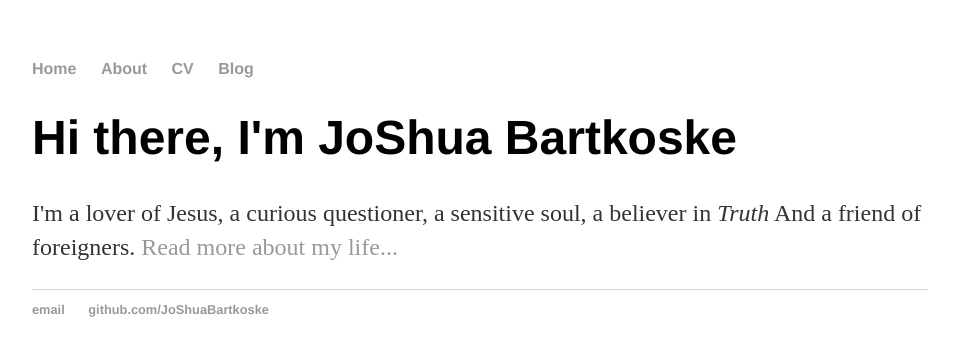
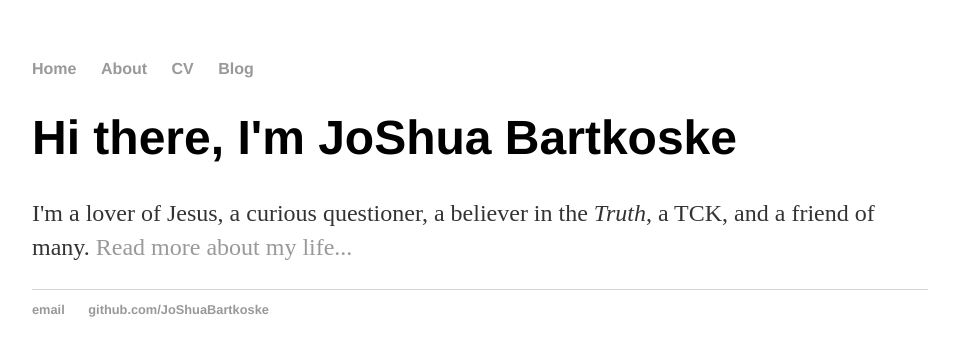
Before and after one commit to JoShuaBartkoske/JoShuaBartkoske.github.io, a Jekyll site: the page built from index.html, in a window 1280 px wide. Shown: the top 356 px of the page, without its empty margins (160-1113 px from the left). Built offline with Jekyll 4.4.1, drawn with Linux system fonts in a browser that asks for light colours.

Commit message:
change part of bio on home page

```diff
--- a/index.html
+++ b/index.html
@@ -4,5 +4,5 @@ title: JoShua Bartkoske, lover of Jesus
 ---
 <div class="blurb">
 	<h1>Hi there, I'm JoShua Bartkoske</h1>
-	<p>I'm a lover of Jesus, a curious questioner, a sensitive soul, a believer in <em>Truth</em> And a friend of foreigners. <a href="/about">Read more about my life...</a></p>
+	<p>I'm a lover of Jesus, a curious questioner, a believer in the <em>Truth</em>, a TCK, and a friend of many. <a href="/about">Read more about my life...</a></p>
 </div><!-- /.blurb -->
```
